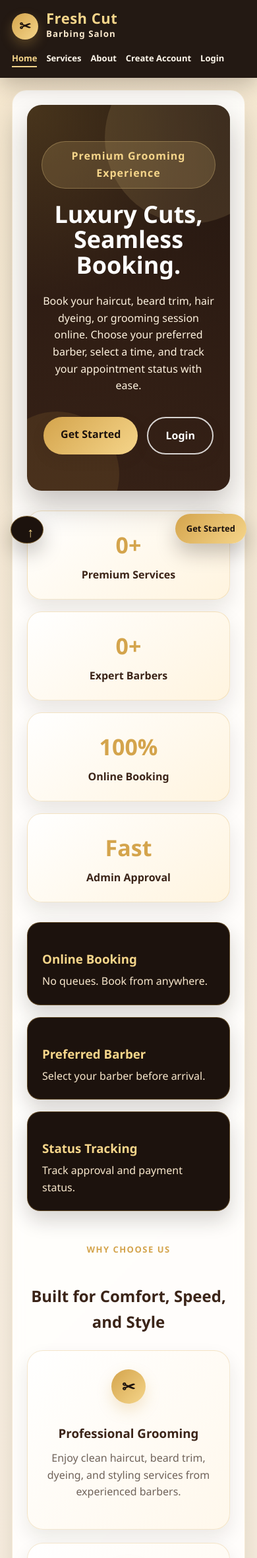
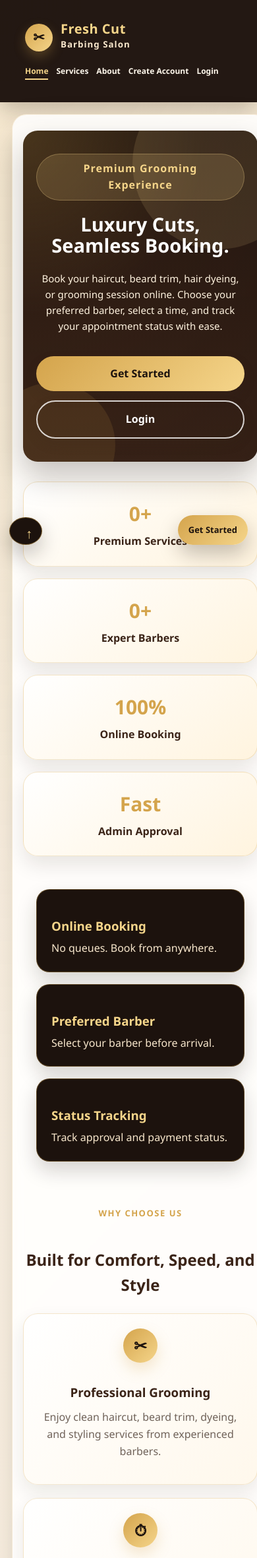
Before and after one commit to som-tee02/barbing_salon_scheduler, a Django app: page / in a window 390 px wide. Shown: the top 2362 px of the page at 66% size. Run offline with Django 5.2, Linux system fonts and the light colour scheme; data that the repository does not hold is empty.

Commit message:
Improved mobile responsiveness

```diff
--- a/salon/static/salon/css/style.css
+++ b/salon/static/salon/css/style.css
@@ -1222,3 +1222,211 @@ nav a.active-link {
         font-size: 22px;
     }
 }
+
+/* Strong Mobile Responsiveness Fix */
+@media (max-width: 768px) {
+    body {
+        overflow-x: hidden;
+    }
+
+    header {
+        position: static;
+    }
+
+    .navbar {
+        flex-direction: column;
+        align-items: flex-start;
+        gap: 18px;
+        padding: 18px 20px;
+    }
+
+    .brand {
+        width: 100%;
+    }
+
+    nav {
+        width: 100%;
+        display: flex;
+        flex-wrap: wrap;
+        gap: 14px;
+    }
+
+    nav a {
+        font-size: 13px;
+        padding-bottom: 4px;
+    }
+
+    main {
+        width: 100%;
+        padding: 24px 16px;
+    }
+
+    .hero-section,
+    .dashboard-hero,
+    .appointments-hero {
+        padding: 35px 20px;
+        border-radius: 22px;
+    }
+
+    .hero-content h1,
+    .dashboard-hero h1,
+    .appointments-hero h1 {
+        font-size: 34px;
+        line-height: 1.1;
+    }
+
+    .hero-text,
+    .dashboard-hero p,
+    .appointments-hero p {
+        font-size: 15px;
+    }
+
+    .hero-buttons {
+        flex-direction: column;
+        align-items: stretch;
+    }
+
+    .hero-btn,
+    .cta-section a,
+    .action-links a,
+    .empty-state a {
+        width: 100%;
+        text-align: center;
+    }
+
+    .premium-stats,
+    .premium-strip,
+    .feature-grid,
+    .service-grid,
+    .barber-grid,
+    .testimonial-grid,
+    .dashboard-grid,
+    .appointment-detail-grid {
+        grid-template-columns: 1fr;
+    }
+
+    .premium-strip {
+        padding: 20px;
+    }
+
+    .feature-card,
+    .service-card,
+    .barber-card,
+    .testimonial-card,
+    .dashboard-card,
+    .appointment-record-card,
+    .empty-state,
+    .form-card {
+        padding: 22px;
+        border-radius: 22px;
+    }
+
+    .appointment-record-header {
+        flex-direction: column;
+        align-items: flex-start;
+    }
+
+    .record-status-group {
+        justify-content: flex-start;
+    }
+
+    .appointment-record-header h2 {
+        font-size: 22px;
+        word-break: break-word;
+    }
+
+    .status-timeline {
+        overflow-x: auto;
+        padding-bottom: 8px;
+    }
+
+    .timeline-step {
+        min-width: 80px;
+    }
+
+    .table-container {
+        overflow-x: auto;
+    }
+
+    table {
+        min-width: 850px;
+    }
+
+    form {
+        width: 100%;
+    }
+
+    input,
+    select,
+    textarea,
+    button {
+        width: 100%;
+        max-width: 100%;
+        box-sizing: border-box;
+    }
+
+    footer {
+        padding: 26px 16px;
+        font-size: 14px;
+    }
+
+    .floating-book-btn {
+        right: 14px;
+        bottom: 18px;
+        padding: 12px 16px;
+        font-size: 13px;
+    }
+
+    .back-to-top {
+        left: 14px;
+        bottom: 18px;
+        width: 42px;
+        height: 42px;
+    }
+}
+
+@media (max-width: 480px) {
+    .brand h2 {
+        font-size: 20px;
+    }
+
+    .brand-icon {
+        width: 42px;
+        height: 42px;
+        font-size: 21px;
+    }
+
+    nav {
+        gap: 12px;
+    }
+
+    nav a {
+        font-size: 12px;
+    }
+
+    .hero-content h1,
+    .dashboard-hero h1,
+    .appointments-hero h1 {
+        font-size: 29px;
+    }
+
+    h1 {
+        font-size: 30px;
+    }
+
+    h2 {
+        font-size: 24px;
+    }
+
+    .premium-stats h2 {
+        font-size: 30px;
+    }
+
+    .appointment-record-card {
+        padding: 18px;
+    }
+
+    .timeline-box {
+        padding: 18px;
+    }
+}
--- a/salon/templates/salon/base.html
+++ b/salon/templates/salon/base.html
@@ -3,8 +3,9 @@
 <!DOCTYPE html>
 <html>
 <head>
+    <meta name="viewport" content="width=device-width, initial-scale=1.0">
     <title>{% block title %}Fresh Cut Barbing Salon{% endblock %}</title>
-    <link rel="stylesheet" href="{% static 'salon/css/style.css' %}?v=10">
+    <link rel="stylesheet" href="{% static 'salon/css/style.css' %}?v=11">
 </head>
 <body>
 
```
